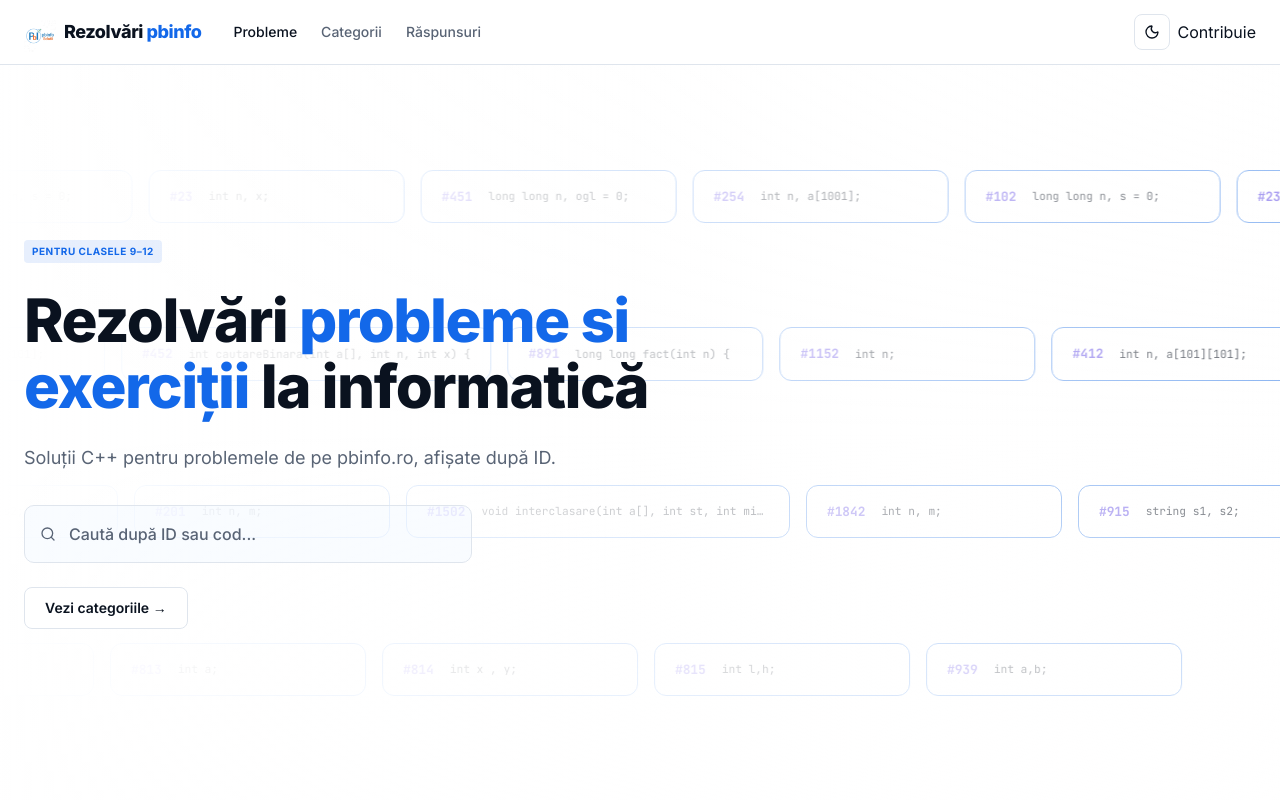
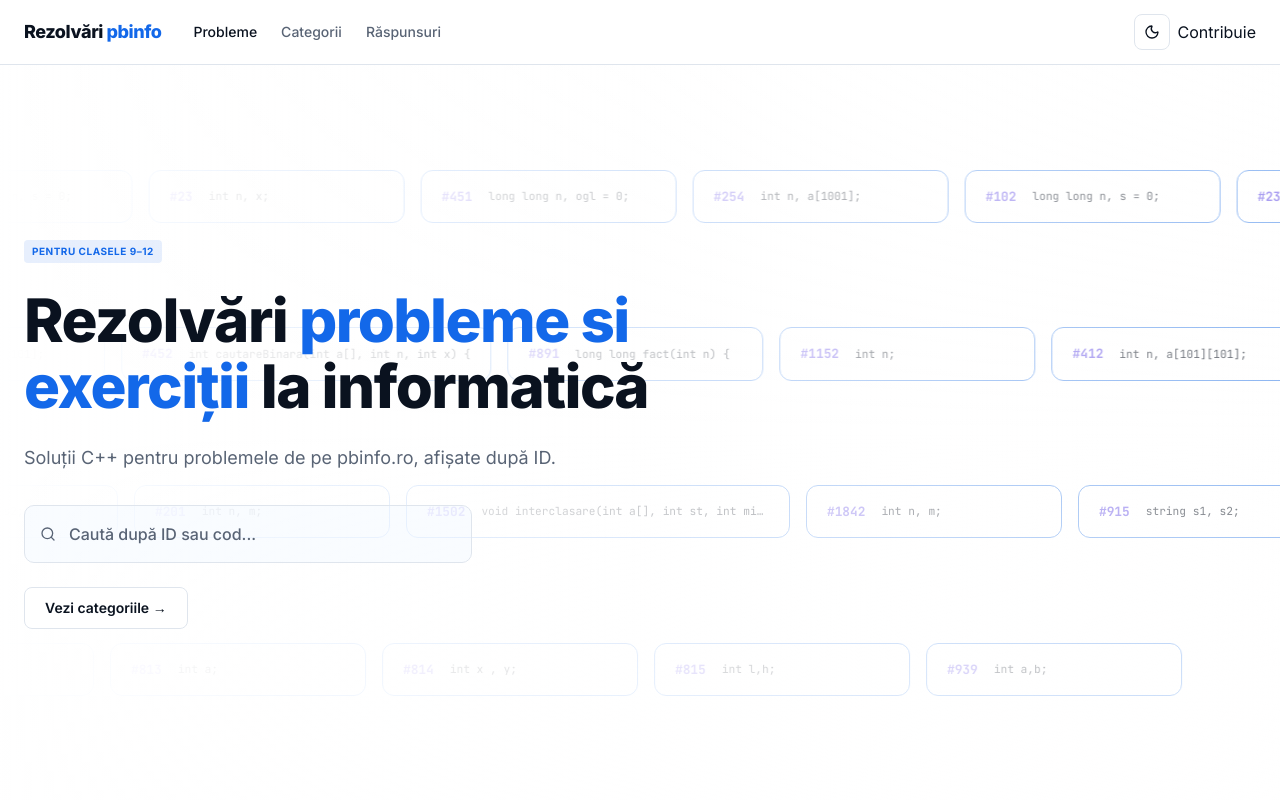
Before and after one commit to itsiamdev/pbinfo, a React (Vite) app: page / in a window 1280 px wide. Shown: the top 800 px of the page. Built offline with nearby package versions, Linux system fonts and the light colour scheme.

Commit message:
refactor: remove unused image element from Navbar component

```diff
--- a/src/components/Navbar.tsx
+++ b/src/components/Navbar.tsx
@@ -10,9 +10,6 @@ export function Navbar() {
       <div className="mx-auto flex h-16 max-w-7xl items-center justify-between px-6">
         <div className="flex items-center gap-8">
           <Link to="/" className="flex items-center gap-2">
-            <span className="grid size-8 place-items-center rounded-md">
-              <img src="/image.png" alt="Rezolvări pbinfo" className="size-10 object-contain" />
-            </span>
             <span className="text-lg font-extrabold tracking-tight">
               Rezolvări <span className="text-primary">pbinfo</span>
             </span>
```
